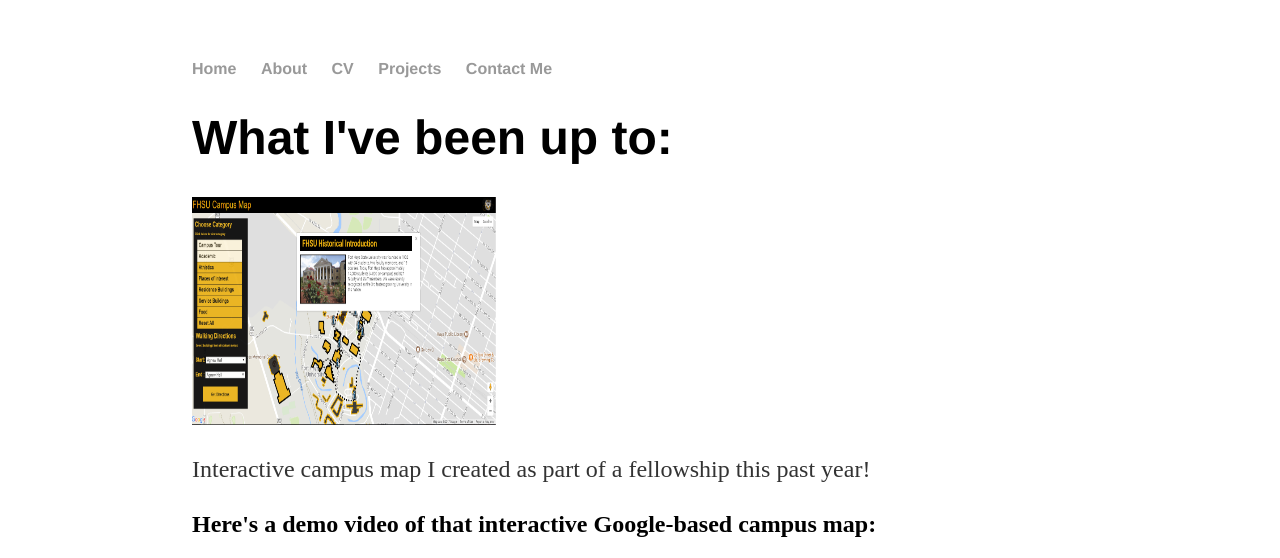
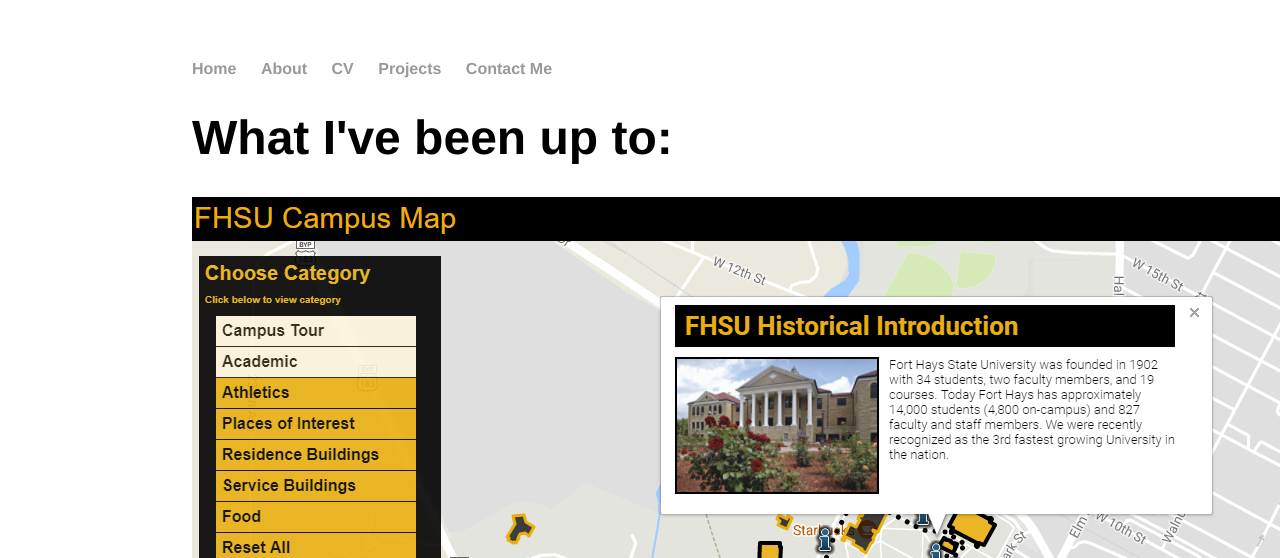
Before and after one commit to mrmichaud/mrmichaud.github.io, a Jekyll site: the page built from projects/index.html, in a window 1280 px wide. Shown: the top 558 px of the page. Built offline with Jekyll 4.4.1, drawn with Linux system fonts in a browser that asks for light colours; grey boxes are pictures that could not be loaded.

Commit message:
Update index.html

```diff
--- a/projects/index.html
+++ b/projects/index.html
@@ -5,7 +5,7 @@
 <div class="blurb">
 	<h1>What I've been up to:</h1>
 
-	<img src="http://mrmichaud.github.io/campusTour.png" alt="Campus Map" style="width:304px;height:228px;">
+	<img src="http://mrmichaud.github.io/campusTour.png" alt="Campus Map" style="width:1359px;height:634px;">
     	<p>Interactive campus map I created as part of a fellowship this past year!</p>
 
     	<h2>Here's a demo video of that interactive Google-based campus map:</h2>
```
